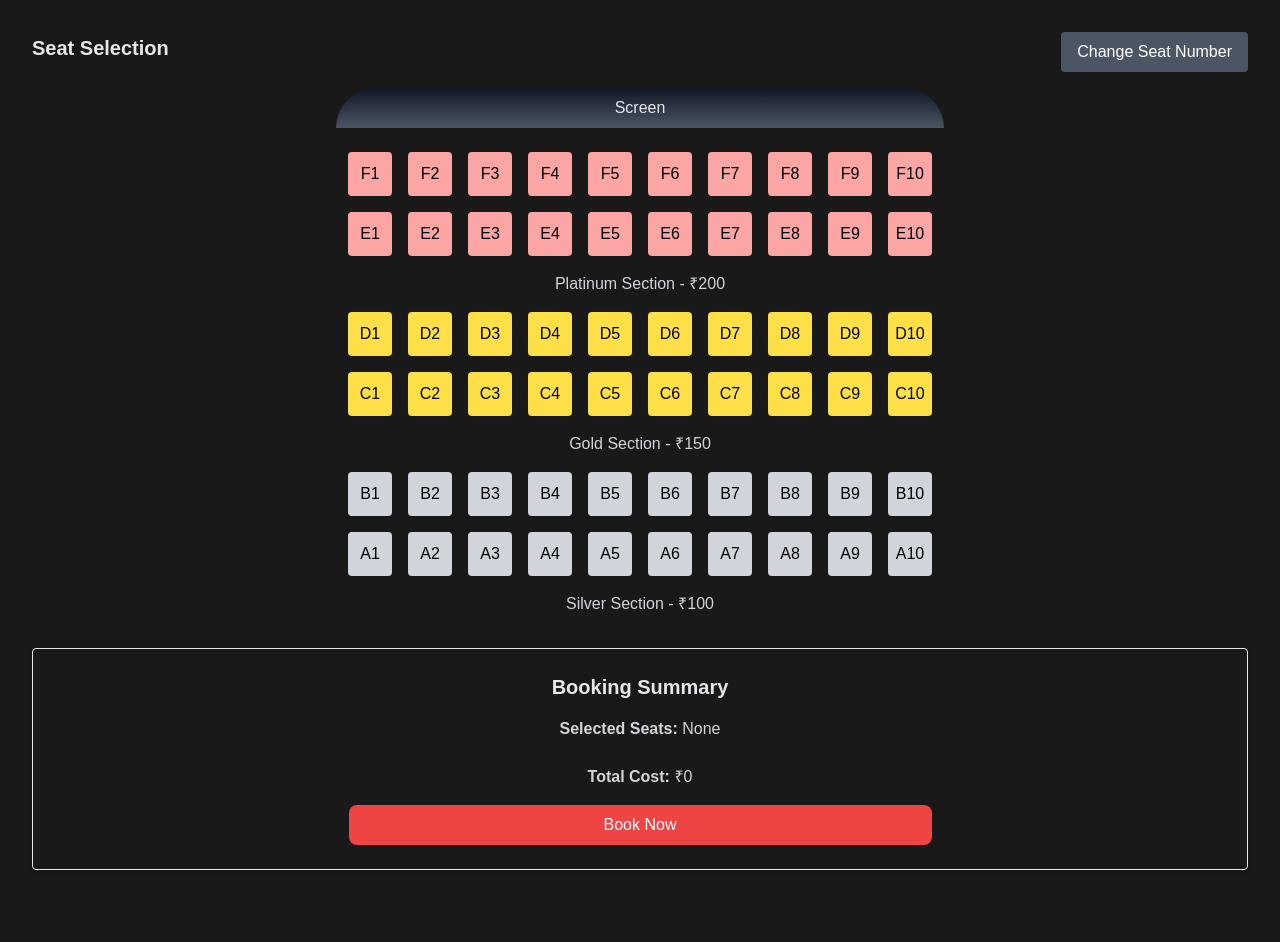
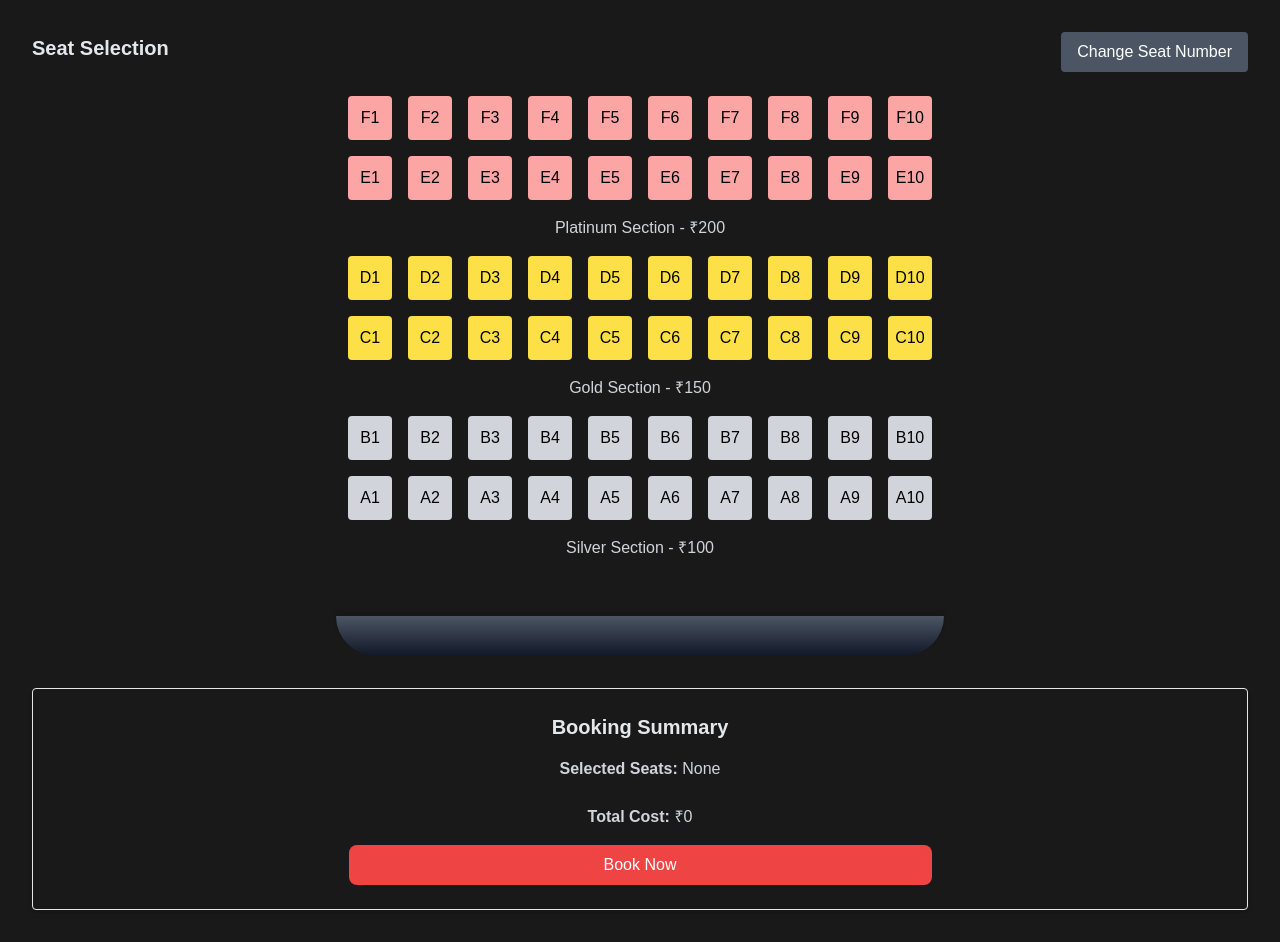
Before and after one commit to Arunthathy123/interactive-seat-booking, a Next.js app: page /seat-selection in a window 1280 px wide. Before the commit the page ends 902 px from the top, so only its background shows below. Built offline with nearby package versions, Linux system fonts and the light colour scheme.

Commit message:
bug  fixing

```diff
--- a/src/componets/SeatSelection.jsx
+++ b/src/componets/SeatSelection.jsx
@@ -98,8 +98,6 @@ const SeatSelection = () => {
             onClick={() => handleSeatClick(seatId)}
             text={seatId}
           />
-
-
         );
       }
       grid.unshift(
@@ -109,16 +107,18 @@ const SeatSelection = () => {
       );
     }
 
-    grid.unshift(
-      <div key="screen" className="flex justify-center mt-6 md:mt-0 mb-4">
-        <div className="w-1/2 text-gray-200 h-10 bg-gradient-to-t from-gray-600 to-gray-900 rounded-t-full shadow-inner flex items-center justify-center">
-          Screen
+    // Add the screen at the bottom of the grid
+    grid.push(
+      <div key="screen" className="flex justify-center mt-6  md:mt-14 mb-4 ">
+        <div className="w-full lg:w-2/4 text-gray-200 h-10 bg-gradient-to-t from-gray-600 to-gray-900 rounded-t-full shadow-md flex items-center justify-center transform rotate-180">
+          {/* <span className="text-sm font-semibold">Screen</span> */}
         </div>
       </div>
     );
 
     return grid;
   };
+
 
   return (
     <div className="p-8">
```
